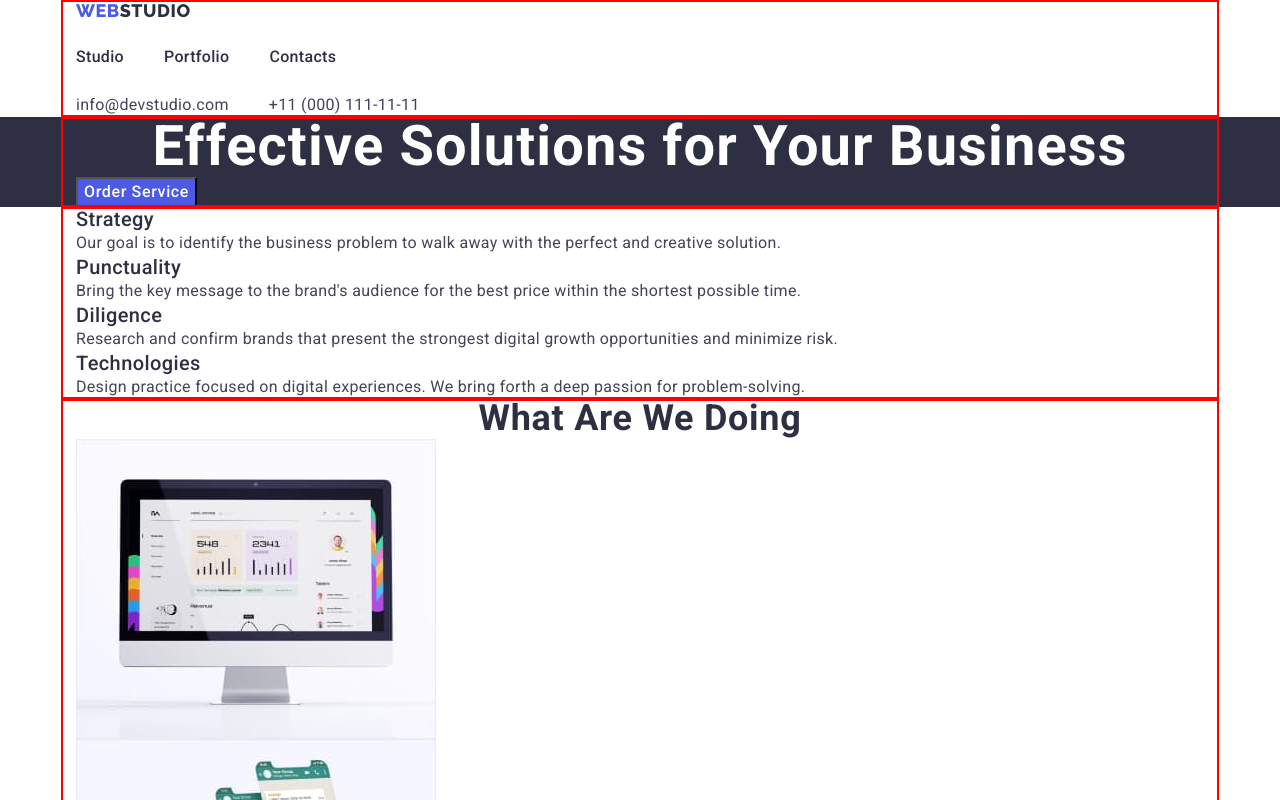
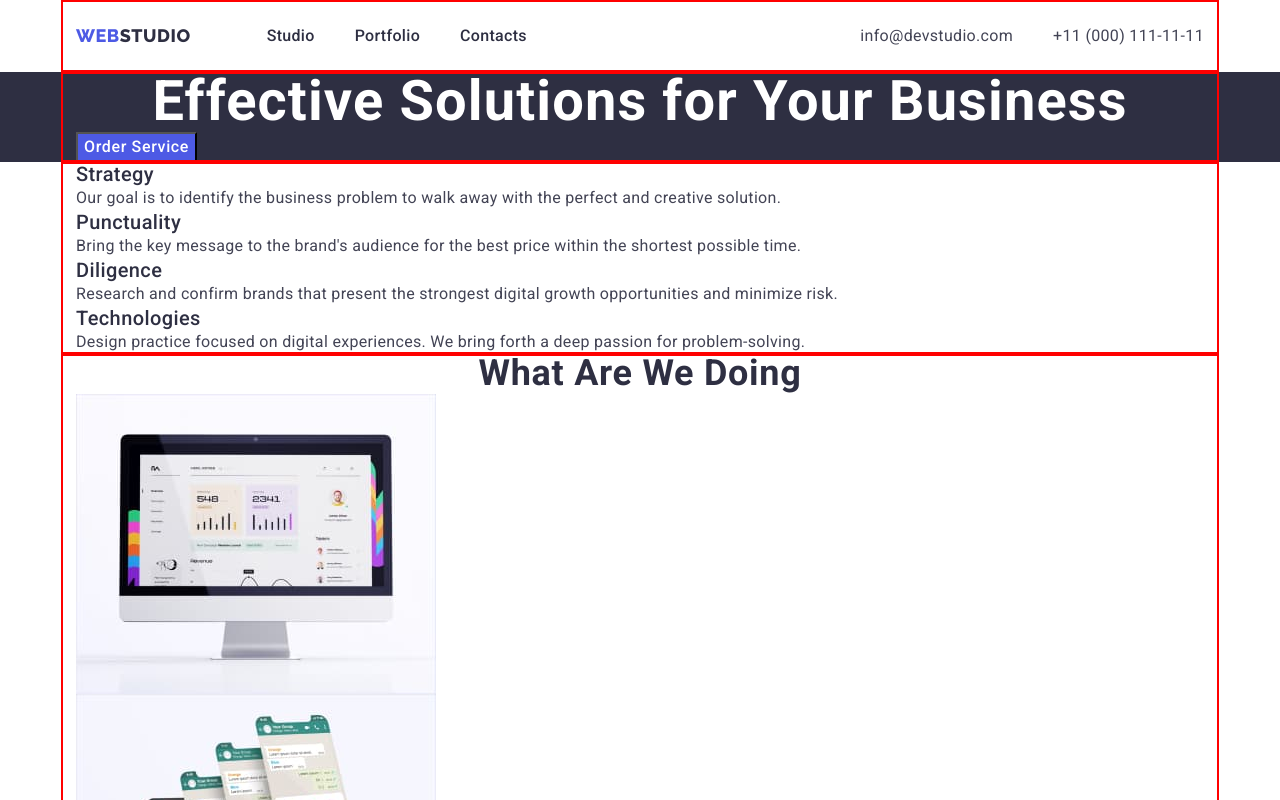
Before and after one commit to Tasha852209/goit-markup-hw-02, a plain HTML site: page index.html in a window 1280 px wide. Shown: the top 800 px of the page. Drawn offline with nearby package versions, Linux system fonts and the light colour scheme.

Commit message:
flexed header

```diff
--- a/css/styles.css
+++ b/css/styles.css
@@ -70,6 +70,7 @@ body {
   letter-spacing: 0.03em;
   text-transform: uppercase;
   color: var(--color-primary-brand);
+  margin-right: 76px;
 }
 .link {
   text-decoration: none;
@@ -77,12 +78,18 @@ body {
 .logo-text {
   color: var(--color-dark);
 }
+.nav {
+  display: flex;
+  align-items: center;
+}
 .site-nav {
   display: flex;
+  margin-right: auto;
 }
 .site-nav .item:not(:last-child) {
   margin-right: 40px;
 }
+
 /* .list {
   list-style: none;
 } */
```
